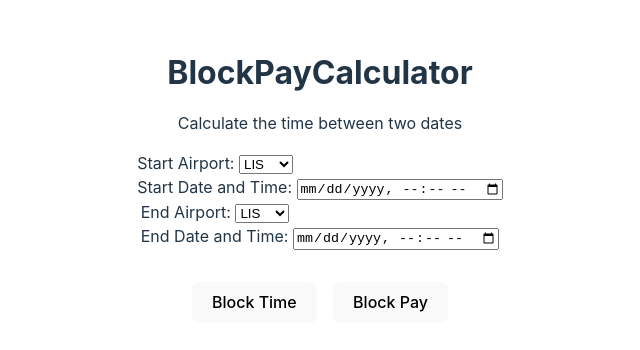
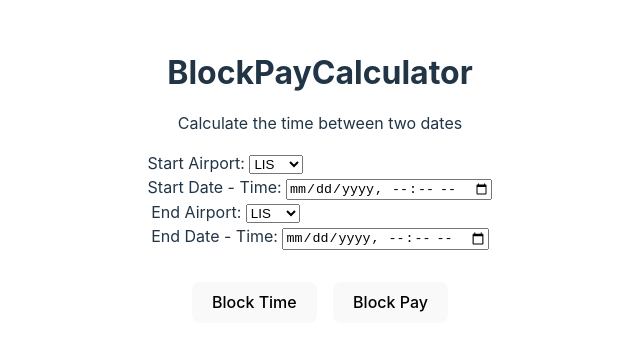
Before and after one commit to Dredegui/FlightTime, a React (Vite) app: page / in a window 1280 px wide. Shown: the part 206-556 px from the top of the page, without its empty margins (320-960 px from the left). Built offline with nearby package versions, Linux system fonts and the light colour scheme.

Commit message:
fix: small device text wrong visual

```diff
--- a/src/DateDifferenceCalculator.tsx
+++ b/src/DateDifferenceCalculator.tsx
@@ -178,7 +178,7 @@ const DateDifferenceCalculator: React.FC = () => {
           </select>
         </div>
         <div>
-          <label>Start Date and Time: </label>
+          <label>Start Date - Time: </label>
           <input type="datetime-local" value={startDate} onChange={handleStartDateChange} />
         </div>
       </div>
@@ -192,7 +192,7 @@ const DateDifferenceCalculator: React.FC = () => {
           </select>
         </div>
         <div>
-          <label>End Date and Time: </label>
+          <label>End Date - Time: </label>
           <input type="datetime-local" value={endDate} onChange={handleEndDateChange} />
         </div>
       </div>
```
